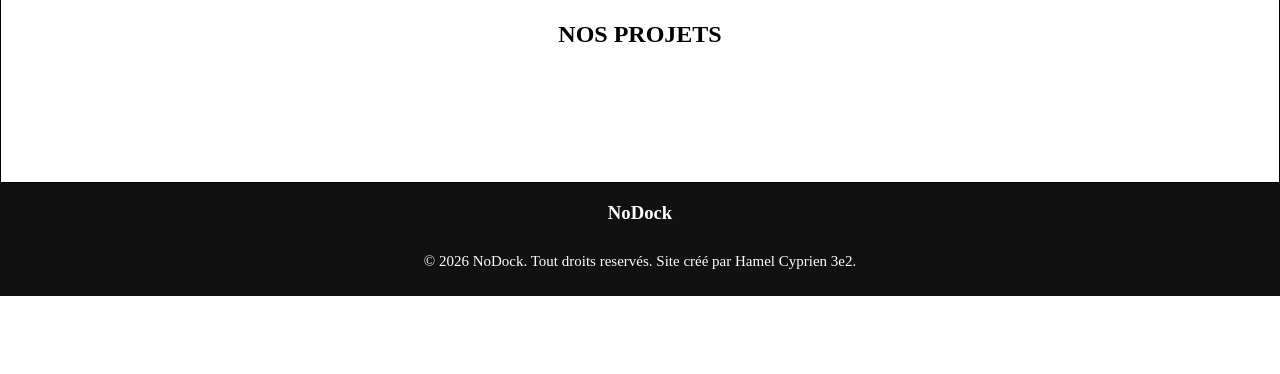
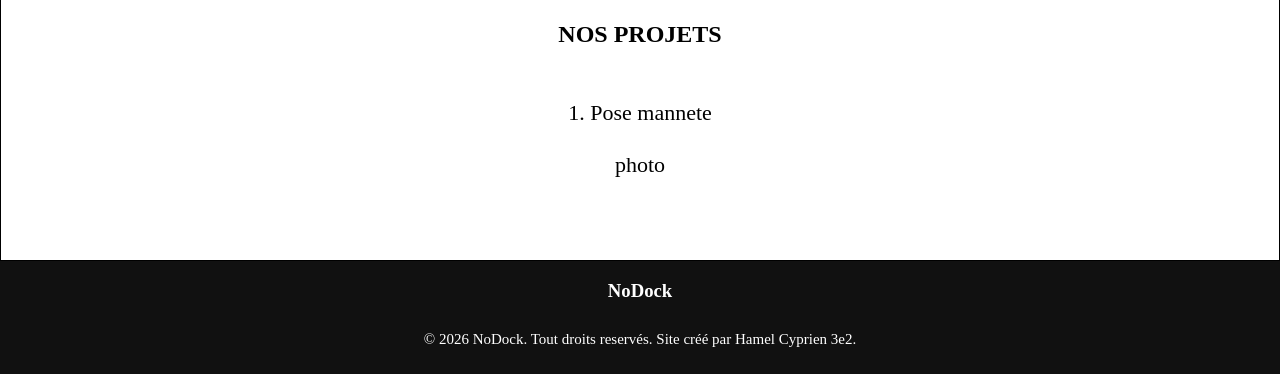
Before and after one commit to Torccik02/NoDock-adt-v-demo, a plain HTML site: page projets.html in a window 1280 px wide. Shown: the part 723-1097 px from the top of the page. Before the commit the page ends 1019 px from the top, so only its background shows below. Drawn offline with Linux system fonts and the light colour scheme.

Commit message:
Update projets.html with project details
Added project description and corrected HTML structure.

```diff
--- a/projets.html
+++ b/projets.html
@@ -45,7 +45,8 @@
         <h2>NOS PROJETS</h2>
 
         <p>
-
+<stong>1. Pose mannete</stong><br><br>
+            photo
         </p>
 
 
```
